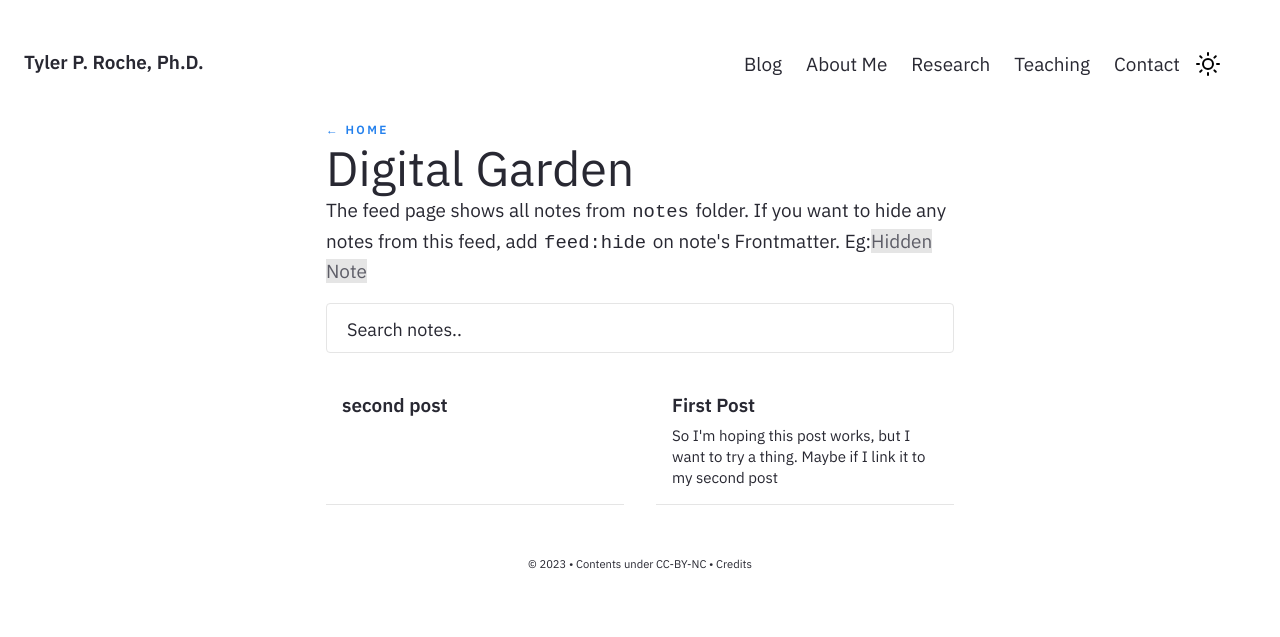
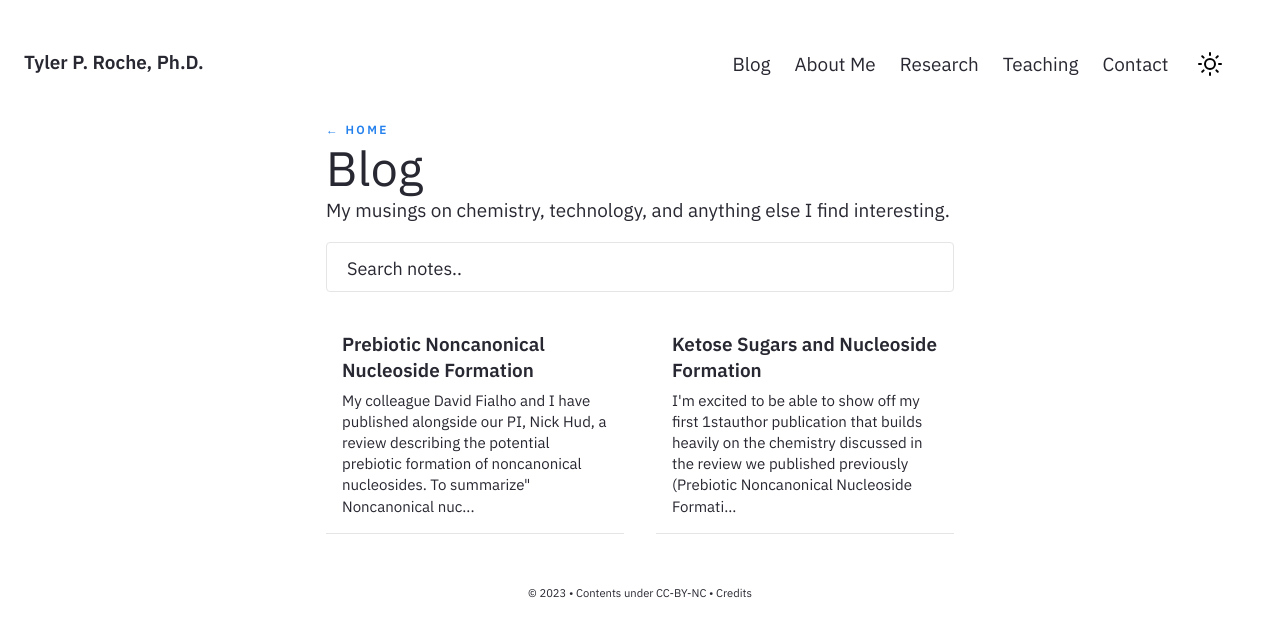
Before and after one commit to tyrochemist/newwebsite, a Jekyll site: the page built from pages/notes.md, in a window 1280 px wide. Shown: the top 637 px of the page. Built offline with Jekyll 4.4.1, drawn with Linux system fonts in a browser that asks for light colours.

```diff
--- a/_config.yml
+++ b/_config.yml
@@ -110,6 +110,7 @@ exclude:
   - _notes/000 Inbox
   - _notes/200 Private
   - _notes/300 Templates
+  - _notes/Templates
 #   - .sass-cache/
 #   - .jekyll-cache/
 #   - gemfiles/
--- a/_includes/Nav.html
+++ b/_includes/Nav.html
@@ -73,8 +73,8 @@
     <div class="navbar-end is-hidden-mobile" onclick="modeSwitcher()">
       <div class="navbar-item">
         <div class="buttons">
-          <a class="button is-text">
-            <span class="icon is-small">
+          <a class="button is-text" style="padding: 0.3rem;">
+            <span class="icon is-small" style="margin: 0;">
               <img src="{{ '/assets/img/sun.svg' | relative_url }}" id="theme-toggle-img">
             </span>
           </a>
--- a/_notes/Public/First Post.md
+++ /dev/null
@@ -1,7 +0,0 @@
----
-title: First Post
-feed: show
-date: 15-08-2023
----
-
-So I'm hoping this post works, but I want to try a thing. Maybe if I link it to my [[second post]]
--- /dev/null
+++ b/_notes/Public/Ketose Sugars and Nucleoside Formation.md
@@ -0,0 +1,14 @@
+---
+title: Ketose Sugars and Nucleoside Formation
+feed: show
+date: 16-08-2023
+---
+I'm excited to be able to show off my first 1st-author publication that builds heavily on the chemistry discussed in the review we published previously ([[Prebiotic Noncanonical Nucleoside Formation]]). This is the culmination of a project in which we were successfully able to generate ribonucleosides from ketose precursors, bypassing the traditional "formose reaction" problem. A summary:
+
+> The formation of sugars on the early Earth could have happened by a variety of processes beyond the traditional formose reaction. Some of these reliably produce ketose sugars, which could have served as a pool of stable sugars that could "leach" substrates for nucleobase capture via interconversion to aldoses. In this way, nucleosides of glucose and ribose could have formed robustly on the early Earth.
+
+Check out the paper below for a detailed look:
+
+**[A Plausible Prebiotic Path to Nucleosides: Ribosides and Related Aldosides are Generated from Ribulose, Fructose, and Similar Abiotic Precursors.](https://doi.org/10.1002/chem.202203036)**
+
+For a video presentation on this topic, see [this youtube video.](https://www.youtube.com/watch?v=xwOHUG1WSDc)
--- /dev/null
+++ b/_notes/Public/Prebiotic Noncanonical Nucleoside Formation.md
@@ -0,0 +1,12 @@
+---
+title: Prebiotic Noncanonical Nucleoside Formation
+feed: show
+date: 16-08-2023
+---
+My colleague David Fialho and I have published alongside our PI, Nick Hud, a review describing the potential prebiotic formation of noncanonical nucleosides. To summarize"
+
+>Noncanonical nucleosides could have predated the traditional "RNA World" in chemical evolution, and their formation could have occurred in a variety of ways. Importantly, divalent nucleosides are much more likely to react with sugars in chemical contexts that preclude hydroxide as a nucleofuge.
+
+Check out the paper if you want to learn more:
+
+**[Prebiotic Synthesis of Noncanonical Nucleosides and Nucleotides.](https://pubs.acs.org/doi/abs/10.1021/acs.chemrev.0c00069)**
--- a/_notes/Public/second post.md
+++ /dev/null
@@ -1,5 +0,0 @@
----
-title: second post
-feed: show
-date: 15-08-2023
----
--- a/assets/js/modeswitcher.js
+++ b/assets/js/modeswitcher.js
@@ -19,11 +19,22 @@ function changeIconImgSrc(src) {
 	document.getElementById("theme-toggle-img--mobile").src = src;
 }
 
-if (systemInitiatedDark.matches) {
-	changeIconImgSrc(iconMoon);
-} else {
-	changeIconImgSrc(iconSun);
-}
+document.addEventListener("DOMContentLoaded", () => {
+    if (systemInitiatedDark.matches) {
+		changeIconImgSrc(iconMoon);
+	} else {
+		changeIconImgSrc(iconSun);
+	}
+	if (theme === "dark") {
+		document.documentElement.setAttribute('data-theme', 'dark');
+		sessionStorage.setItem('theme', 'dark');
+		changeIconImgSrc(iconMoon);
+	} else if (theme === "light") {
+		document.documentElement.setAttribute('data-theme', 'light');
+		sessionStorage.setItem('theme', 'light');
+		changeIconImgSrc(iconSun);
+	}
+});
 
 function prefersColorTest(systemInitiatedDark) {
   if (systemInitiatedDark.matches) {
@@ -59,13 +70,3 @@ function modeSwitcher() {
 		changeIconImgSrc(iconMoon);
 	}
 }
-
-if (theme === "dark") {
-	document.documentElement.setAttribute('data-theme', 'dark');
-	sessionStorage.setItem('theme', 'dark');
-	changeIconImgSrc(iconMoon);
-} else if (theme === "light") {
-	document.documentElement.setAttribute('data-theme', 'light');
-	sessionStorage.setItem('theme', 'light');
-	changeIconImgSrc(iconSun);
-}
--- a/pages/notes.md
+++ b/pages/notes.md
@@ -2,7 +2,7 @@
 layout: Post
 permalink: /notes
 feedformat: card
-title: Digital Garden
+title: Blog
 ---
 
-The feed page shows all notes from `notes` folder. If you want to hide any notes from this feed, add `feed:hide` on note's Frontmatter. Eg:[[Hidden Note]]
+My musings on chemistry, technology, and anything else I find interesting.
--- a/research.md
+++ b/research.md
@@ -6,4 +6,10 @@ title: Research
 feed: hide
 ---
 
-This is Research
+My research interests include the formation of nucleotides and nucleosides in the context of a prebiotic earth. Publications include the following:
+
+- One-Pot Formation of Pairing Nucleosides (*in prep*)
+- [A Plausible Prebiotic Path to Nucleosides: Ribosides and Related Aldosides Generated from Ribulose, Fructose, and Similar Abiotic Precursors
+](note/Ketose-Sugars-and-Nucleoside-Formation.html)
+- [Prebiotic Syntheses of Noncanonical Nucleosides and Nucleotides
+](note/Prebiotic-Noncanonical-Nucleoside-Formation.html)
--- a/teaching.md
+++ b/teaching.md
@@ -6,4 +6,35 @@ title: Teaching
 feed: hide
 ---
 
-This is Teaching
+# Visiting Assistant Professor of Chemistry, Trinity University
+I have taught two classes thus far at Trinity University, including Biochem I and Biochemistry Laboratory.
+
+## Biochem I
+I have taught Biochem I in a flipped-classroom style, utilizing some previously-created videos and some I made myself, in order to foster productive engagement during the class period. Complementing the standard Biochemical curriculum, I included an emphasis on 3D-molecular visualization as well as incorporating discussions about racism in science and medicine as provided by my co-teacher.
+
+## Biochemistry Lab
+I taught Biochemistry Laboratory collaboratively with a co-teacher, and provided students excellent opportunities to experience a variety of experimemtal techniques including FRET, circular dichroism, fluorescence spectroscopy, mass spectrometry, isoelectric focusing, SDS-PAGE, and column affinity chromatography.
+
+## Advanced Chemical Principles
+In this course, I encouraged students first entering the upper-division curriculum in Chemistry to seek out knowledge and rely on their foundational skills to develop protocols for various lab experiments. Removing the "rails" on which previous lab courses have been run often daunts the students at first, but I encouraged them to remember the ways in which they have performed experiments previously, and pushed them to hone their scientific writing skills.
+
+# Graduate Teaching Assistant, Georgia Institute of Technology
+
+## Undergraduate Minor in Astrobniology
+At Georgia Institute of Technology. I began the process of creating an Undergraduate Minor in Astrobiology, modeled after the Graduate Certificate in Astrobiology already offered at Georgia Tech, an effort which I hope will improve interdisciplinary learning among students who began with an interest in one or a few of the many fields encompassed by Astrobiology.
+
+## Tech to Teaching
+I have completed the Tech to Teaching certificate program at Georgia Tech, including a Minor in Higher Education.
+
+# Previous Teaching Assistant Work
+2012–2013: "Climate Change" (University of Southern California)
+Instructed a lab/project section involving multiple models and demonstrations involving climate change and its effects on the Earth today.
+
+2017–2018: "Introduction to Quantitative Analysis" (Georgia Institute of Technology)
+Supervised lab sections focused on the accurate measurement and statistical analysis of a variety of standard chemical experiments including titrations, gravimetric analysis, spectroscopic analysis, and more.
+
+2021: "Survey of Biochemistry" (Georgia Institute of Technology)
+Assisted instruction, held office hours, and wrote assessment content for an upper-level biochemistry course for undergraduate students.
+
+# Outreach
+As part of the Center for Chemical Evolution, I participated in such events as Buzz on Biotech, the Atlanta Science Festival, and STEAM night at Mableton Elementary School as a volunteer to manage and implement scientific demos for children and the general public.
```
Also changed, not shown: 1 other file.
